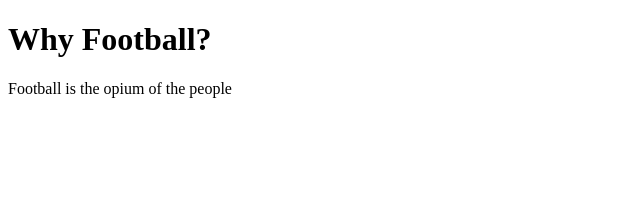
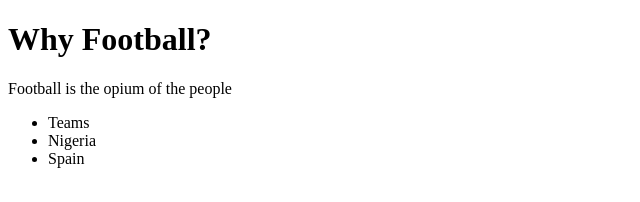
Before and after one commit to uimarshall/simpleWebsite, a plain HTML site: page index.html in a window 1280 px wide. Shown: the whole page, without its empty margins (0-640 px from the left). Drawn offline with Linux system fonts and the light colour scheme.

Commit message:
added list of teams

```diff
--- a/index.html
+++ b/index.html
@@ -7,6 +7,12 @@
   <body>
     <h1>Why Football?</h1>
     <p>Football is the opium of the people</p>
+    <ul>
+      <li>Teams</li>
+      <li>Nigeria</li>
+      <li>Spain</li>
+    </ul>
+
 
   </body>
 </html>
```
